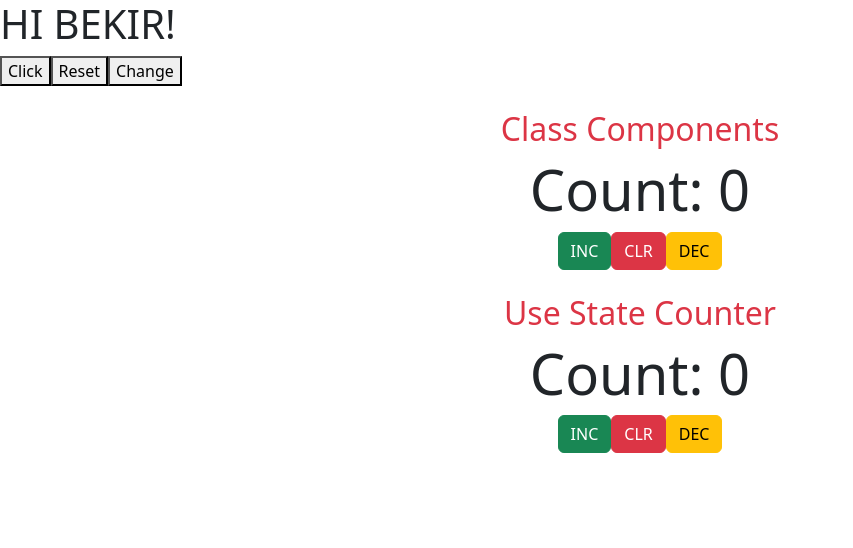
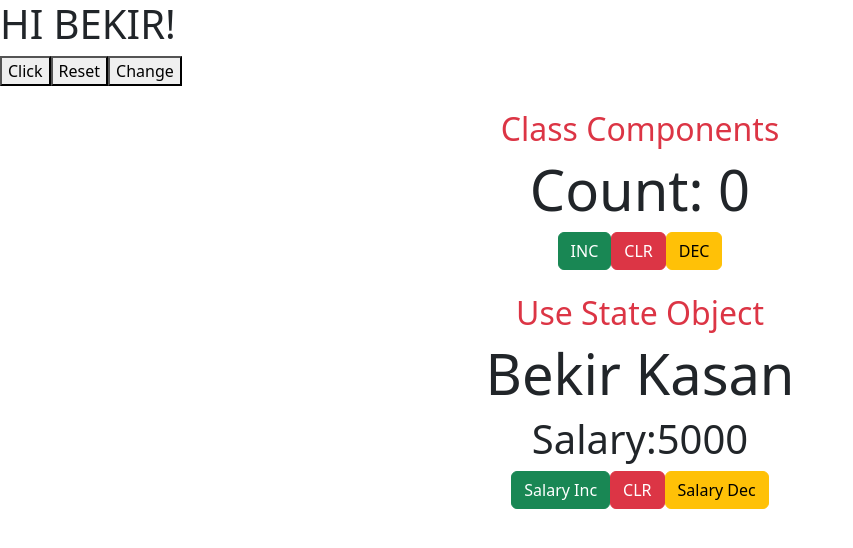
Before and after one commit to Bskasan/React_Practises, a React (Create React App) app in the folder rc_05_events-usestatehook/: page / in a window 1280 px wide. Shown: the top 548 px of the page, without its empty margins (0-853 px from the left). Built offline with nearby package versions, Linux system fonts and the light colour scheme.

Commit message:
salary usestate object

```diff
--- a/rc_05_events-usestatehook/src/App.js
+++ b/rc_05_events-usestatehook/src/App.js
@@ -1,13 +1,13 @@
 import Event from "./components/1-events/Event";
 import Counter from "./components/2-classComponent/Counter";
-import UseStateCounter from "./components/3-useStateHook/UseStateCounter";
+import UseStateObject from "./components/3-useStateHook/UseStateObject";
 
 function App() {
   return (
     <div>
       <Event />
       <Counter />
-      <UseStateCounter />
+      <UseStateObject />
     </div>
   );
 }
--- /dev/null
+++ b/rc_05_events-usestatehook/src/components/3-useStateHook/UseStateObject.jsx
@@ -0,0 +1,79 @@
+//* ==================== HOOKS ===============================
+//! Hook'lar fonksiyonel component'ler icerisinde state'leri kullanmamiza
+//! olanak saglayan ozel fonksiyonlardir.
+//! React 16.8 versiyonu ile gelmistir ve geldikten sonra Class-componentler'in
+//! kullanimi cok azaltmistir.
+
+//? React'ta useState(), useEffect(), useContext() gibi bir cok built-in
+//? Hook bulunmaktadir. Ayrica custom hook tanimlamak da mumkundur.
+
+//* Hook Kullanim Kurallari:
+//* 1. İlk olarak import edilmeliler. import { useState } from "react";
+//* 2. Hook'lar ust seviyede kullanilmalidir. Yani Hook'lar bir
+//*    dongunun, kosul cumleciginin ve icice fonksiyonlarin icerisinde
+//*    kullanilmamalidir.
+//* 3. Hook'lar sadece React Fonksiyonel componentleri icerisinde cagrilmalidir.
+//*    Normal Javascript fonksiyonlari icerisinde cagrilmamalidir
+//*    (Custom hook'lar icerisinde bir hook cagrilabilir)
+//?    https://reactjs.org/docs/hooks-rules.html
+//* =============================================================
+
+import { useState } from "react"
+
+const UseStateObject = () => {
+  const [person, setPerson] = useState({
+    name: "Bekir",
+    surname: "Kasan",
+    salary: 5000,
+  })
+
+  const [toggle, setToggle] = useState(false)
+
+  console.log(person)
+
+  const handleSalaryInc = () => {
+    setPerson({ ...person, salary: person.salary + 500 })
+  }
+
+  const handleSalaryDec = () => {
+    setPerson({ ...person, salary: person.salary - 500 })
+  }
+
+  const handleNameToggle = () => {
+    if (!toggle) {
+      setPerson({
+        ...person,
+        name: person.name.toUpperCase(),
+        surname: person.surname.toUpperCase(),
+      })
+    } else {
+      setPerson({
+        ...person,
+        name: person.name.toLowerCase(),
+        surname: person.surname.toLowerCase(),
+      })
+    }
+    setToggle(!toggle)
+  }
+
+  return (
+    <div className="container text-center mt-4">
+      <h2 className="text-danger">Use State Object</h2>
+      <h3 className="display-4">
+        {person.name} {person.surname}
+      </h3>
+      <h3 className="display-6">Salary:{person.salary}</h3>
+      <button onClick={handleSalaryInc} className="btn btn-success">
+        Salary Inc
+      </button>
+      <button onClick={handleNameToggle} className="btn btn-danger">
+        CLR
+      </button>
+      <button onClick={handleSalaryDec} className="btn btn-warning">
+        Salary Dec
+      </button>
+    </div>
+  )
+}
+
+export default UseStateObject
```
